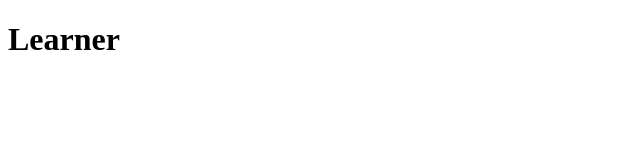
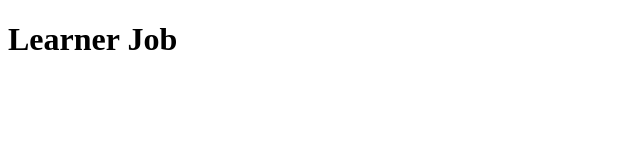
Before and after one commit to sumanth1221/MyWebsite, a plain HTML site: page index.html in a window 1280 px wide. Shown: the full height of the page, 0-640 px from the left. Drawn offline with Linux system fonts and the light colour scheme.

Commit message:
new changes

```diff
--- a/index.html
+++ b/index.html
@@ -6,6 +6,6 @@
     <title>My Website</title>
 </head>
 <body>
-    <h1>Learner</h1>
+    <h1>Learner Job</h1>
 </body>
 </html>
```
Also changed, not shown: 2 other files.
